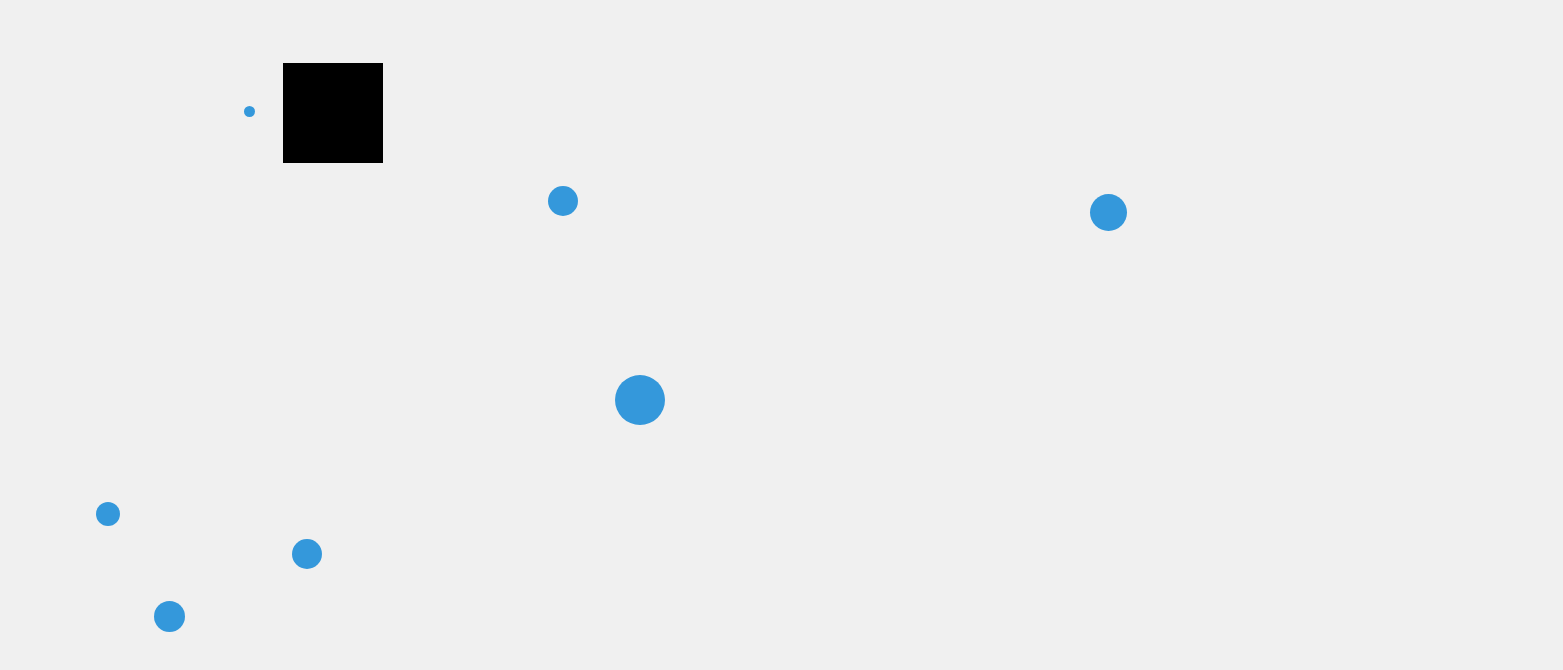
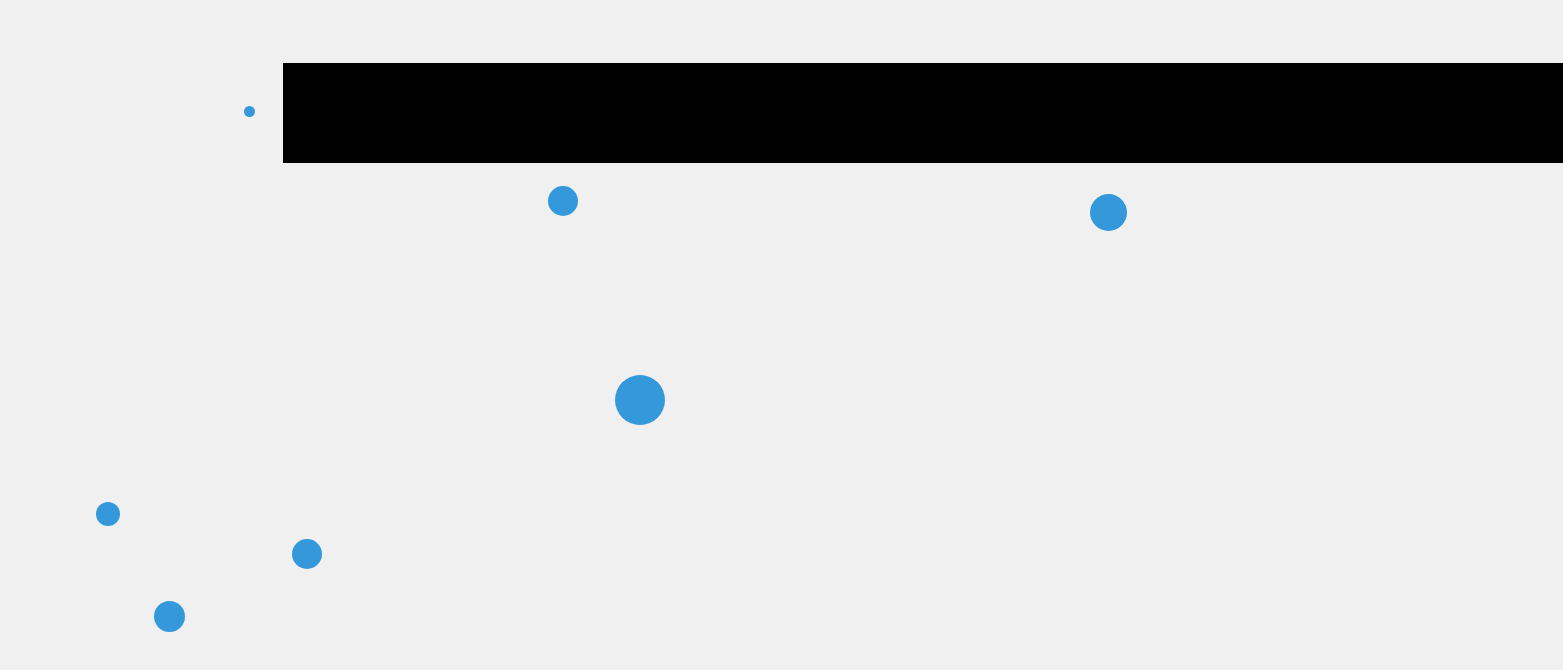
Before and after one commit to William2716057/circles, a website: page index.html in a window 1280 px wide. Both pictures are taken after a click on the element 342 px from the left and 413 px from the top of the page. Shown: the whole page, 1563 px wide, since content can reach past the window. Drawn offline with Linux system fonts and the light colour scheme.

Commit message:
slide width increased

```diff
--- a/style.css
+++ b/style.css
@@ -43,7 +43,7 @@ wipe {
 }
 
 .wipe {
-    width: 100px;
+    width: 100vw;
     height: 100px;
     background-color: black;
     position: absolute;
```
